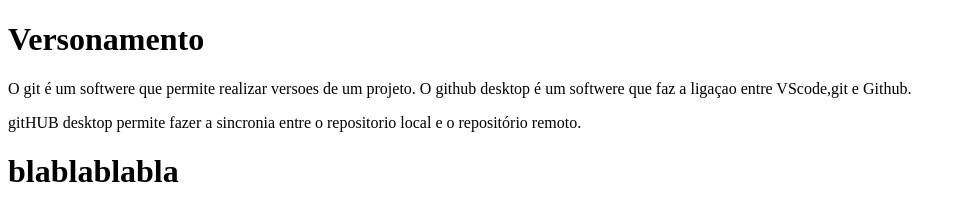
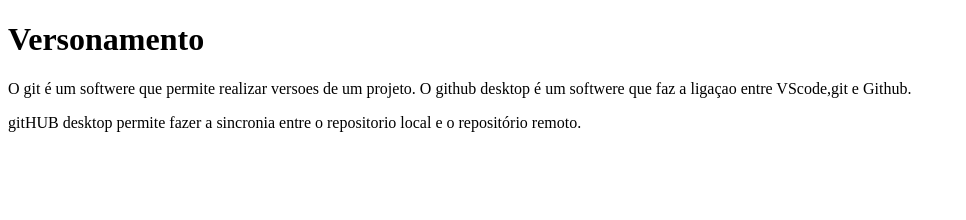
Before and after one commit to rafaelsusko/3infom, a plain HTML site: page index.html in a window 1280 px wide. Shown: the whole page, without its empty margins (0-966 px from the left). Drawn offline with Linux system fonts and the light colour scheme.

Commit message:
Update index.html

```diff
--- a/index.html
+++ b/index.html
@@ -11,7 +11,7 @@
     </p>
     <p> gitHUB desktop permite fazer a sincronia entre o repositorio local e o repositório remoto. </p>
 
-    <h1>blablablabla</h1>
+    <h1></h1>
 
 </body>
 
```
